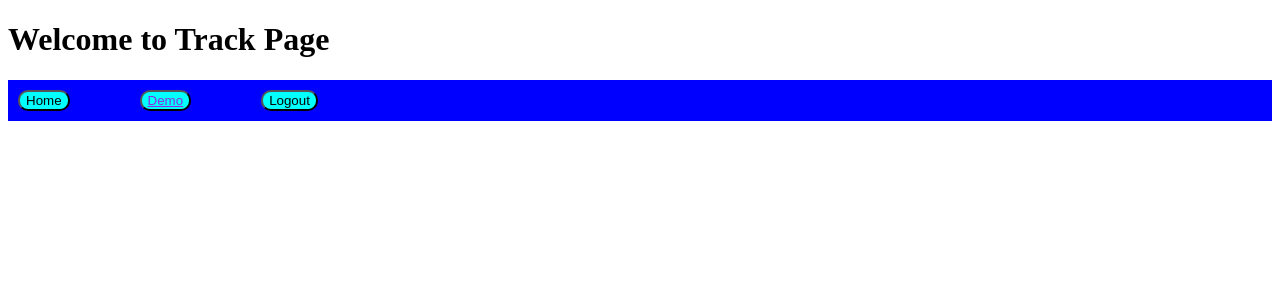
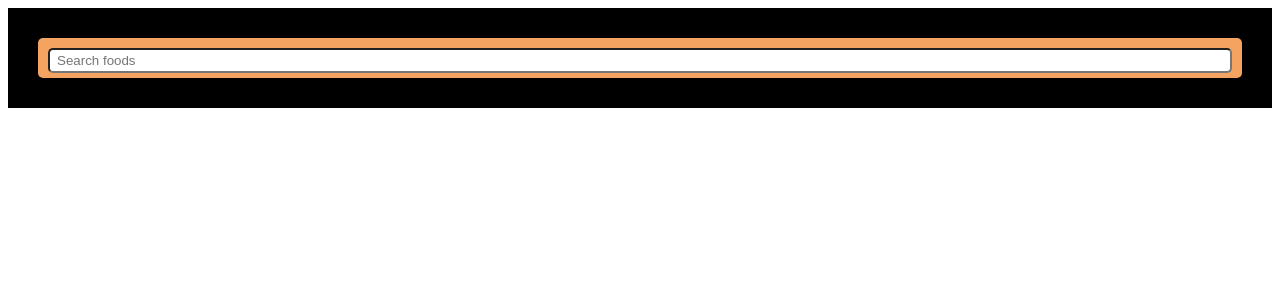
Before and after one commit to buildbymanoj/Nutrify, a React (Vite) app in the folder client/: page /track in a window 1280 px wide. Shown: the top 300 px of the page. Built offline with nearby package versions, Linux system fonts and the light colour scheme; sample sign-in values are in the browser's storage.

Commit message:
Implemented Track page with food search and macronutrient display functionality

```diff
--- a/client/src/App.css
+++ b/client/src/App.css
@@ -22,14 +22,19 @@
 .inp {
     height: 40px;
     width: 270px;
+    text-indent: 5px;
 
 }
 
 .btn {
-    border-radius: 10px;
+    /* border-radius: 10px; */
     font-weight: 2;
     background-color: aqua;
     cursor: pointer;
+    padding: 5px;
+    margin: 2px;
+    width:100%;
+    text-align: center;
 }
 
 .btn:hover {
@@ -86,3 +91,82 @@ a {
 .header:hover {
     cursor: pointer;
 }
+
+.track-container{
+    width: 100%;
+    align-items: flex-start;
+    flex-direction: column;
+    row-gap: 15px;
+    height: auto;
+
+
+
+}
+
+.search{
+    width: 100%;
+    background-color: sandybrown;
+    height: 40px;
+    padding: 10px ;
+    border-radius: 5px;
+    position: relative;
+
+}
+
+.track-inp{
+    border-radius: 5px;
+    align-items: center;
+    text-indent: 5px;
+    height: 25px;
+    width: 100%;
+
+
+}
+
+.search-item{
+    width: 100%;
+    padding: 10px;
+    background-color: khaki;
+    margin-top: 45px;
+    position: absolute;
+
+
+
+}
+.item{
+    color: black;
+}
+
+.item:hover{
+    cursor: pointer;
+}
+
+.food{
+     width: 100%;
+    padding: 20px;
+    /* background-color: gray; */
+
+}
+.food-img{
+    width: 100%;
+    height: 250px;
+    padding: 20px;
+    background-color: lawngreen;
+}
+
+.food-image{
+    width: 100%;
+    height: 250px;
+
+}
+
+.nutriant{
+    color: wheat;
+    display: flex;
+    width: fit-content;
+    padding-left: 5px;
+}
+
+.-title{
+    padding-right: 10px;
+}
--- a/client/src/App.jsx
+++ b/client/src/App.jsx
@@ -8,23 +8,22 @@ import Login from './Components/Login'
 import Notfound from './Components/Notfound'
 import Track from './Components/Track'
 import { UserContext } from './Contexts/UserContext'
-// import { useEffect } from 'react'
+ import { useEffect } from 'react'
 import Private from './Components/Private'
-import Demo from './Components/Demo'
 
 function App() {
 
-  const [loggedUser, setLoggedUser] = useState(localStorage.getItem("nutrify-user"));
+  const [loggedUser, setLoggedUser] = useState(JSON.parse(localStorage.getItem("nutrify-user")));
   //  const navigate = useNavigate();
 
-  //  useEffect(()=>{
-  // console.log(loggedUser);
+  //   useEffect(()=>{
+  //  console.log(loggedUser);
 
-  //   if(localStorage.getItem("nutrify-user") !== null){
-  //       setLoggedUser(JSON.parse(localStorage.getItem("nutrify-user")))
-  //   }
+  // //   if(localStorage.getItem("nutrify-user") !== null){
+  // //       setLoggedUser(JSON.parse(localStorage.getItem("nutrify-user")))
+  // //   }
 
-  //  },[])
+  //   },[])
 
   return (
 
@@ -37,7 +36,6 @@ function App() {
             <Route path='/login' element={<Login />} />
             <Route path='/register' element={<Register />} />
             <Route path='/track' element={<Private Component={Track} />} />
-            <Route path='/demo' element={<Private Component={Demo} />} />
             <Route path='*' element={<Notfound />} />
 
 
--- a/client/src/Components/Demo.jsx
+++ /dev/null
@@ -1,9 +0,0 @@
-
-
-export default function Demo() {
-    return (
-        <div>
-            <h1>Demo</h1>
-        </div>
-    )
-}
--- /dev/null
+++ b/client/src/Components/Food.jsx
@@ -0,0 +1,35 @@
+import { useState } from "react"
+
+export default function Food({food}) {
+  const [grams,setgrams]=useState(100);
+    return(
+    <div className="food">
+        <div className="food-img">
+            {/* <img className="food-image" src={food.imageUrl} alt={food.name} /> */}
+
+
+        </div>
+        <h2 className="nutriant">{food.name} ({food.calories} Kcal for {grams}G )</h2>
+        <div className="nutriant">
+            <p className="-title">Protein</p>
+            <p className="-value">{food.protein}g</p>
+        </div>
+        <div className="nutriant">
+            <p className="-title">Carbs</p>
+            <p className="-value">{food.carbohydrates}g</p>
+        </div>
+        <div className="nutriant">
+            <p className="-title">Fibre</p>
+            <p className="-value">{food.fiber}g</p>
+        </div>
+        <div className="nutriant">
+            <p className="-title">Fat</p>
+            <p className="-value">{food.fat}g</p>
+        </div>
+
+        <input className="inp" type="number" placeholder="Enter Qty in gms" />
+        <button className="btn">Track this Food</button>
+
+    </div>
+    )
+}
--- a/client/src/Components/Header.jsx
+++ b/client/src/Components/Header.jsx
@@ -16,9 +16,6 @@ export default function Header() {
         <div className="header">
 
             <button className="btn">Home</button>
-
-            <button className="btn"><Link to='/demo'>Demo</Link></button>
-
             <button className="btn" onClick={logout}>Logout</button>
 
 
--- a/client/src/Components/Track.jsx
+++ b/client/src/Components/Track.jsx
@@ -1,12 +1,85 @@
-import Header from "./Header"
+//import Header from "./Header"
+import { useContext, useEffect, useState } from "react"
+import { UserContext } from "../Contexts/UserContext"
+import Food from "./Food";
+//import { useEffect } from "react";
+
 
 export default function Track() {
+    const [foodItems, setfoodItems] = useState([]);
+    const [food, setfood] = useState(null);
+    const LoggedData = useContext(UserContext);
+
+    // useEffect(() => {
+    //     console.log(food);
+    // })
+
+
+
+
+
+    function searchfood(event) {
+        if (event.target.value !== "") {
+            fetch(`http://localhost:8000/foods/${event.target.value}`, {
+                method: "GET",
+                headers: {
+
+                    "Authorization": "Bearer " + LoggedData.loggedUser.token
+                }
+            })
+
+                .then((response) => response.json())
+                .then((data) => {
+                    // console.log(data);
+                    if (data.message === undefined) {
+                        setfoodItems(data);
+                    }
+                    else {
+                        setfoodItems([]);
+                    }
+                })
+                .catch((err) => {
+                    console.log(err)
+                })
+        }
+        else {
+            setfoodItems([]);
+        }
+
+
+    }
 
     return (
-        <div>
-            <h1>Welcome to Track Page</h1>
-            <Header />
-        </div>
+        <section className="container track-container">
+            <div className="search">
+                <input className="track-inp" onChange={searchfood} placeholder="Search foods" />
+
+            </div>
+            {
+
+                (foodItems.length !== 0) ?
+                    (
+                        <div className="search-item">
+                            {
+                                foodItems.map((item) => {
+                                    return (
+                                        <p className="item" onClick={() => {
+                                            setfood(item);
+                                        }} key={item._id}>{item.name}</p>
+                                    )
+                                })
+                            }
+
+                        </div>) : null
+
+            }
+            {    food!==null?
+                <Food food={food}/>:null
+            }
+
+
+                   </section>
+
 
 
     )
```
Also changed, not shown: 2 other files (tests, documents, lock files or other folders).
